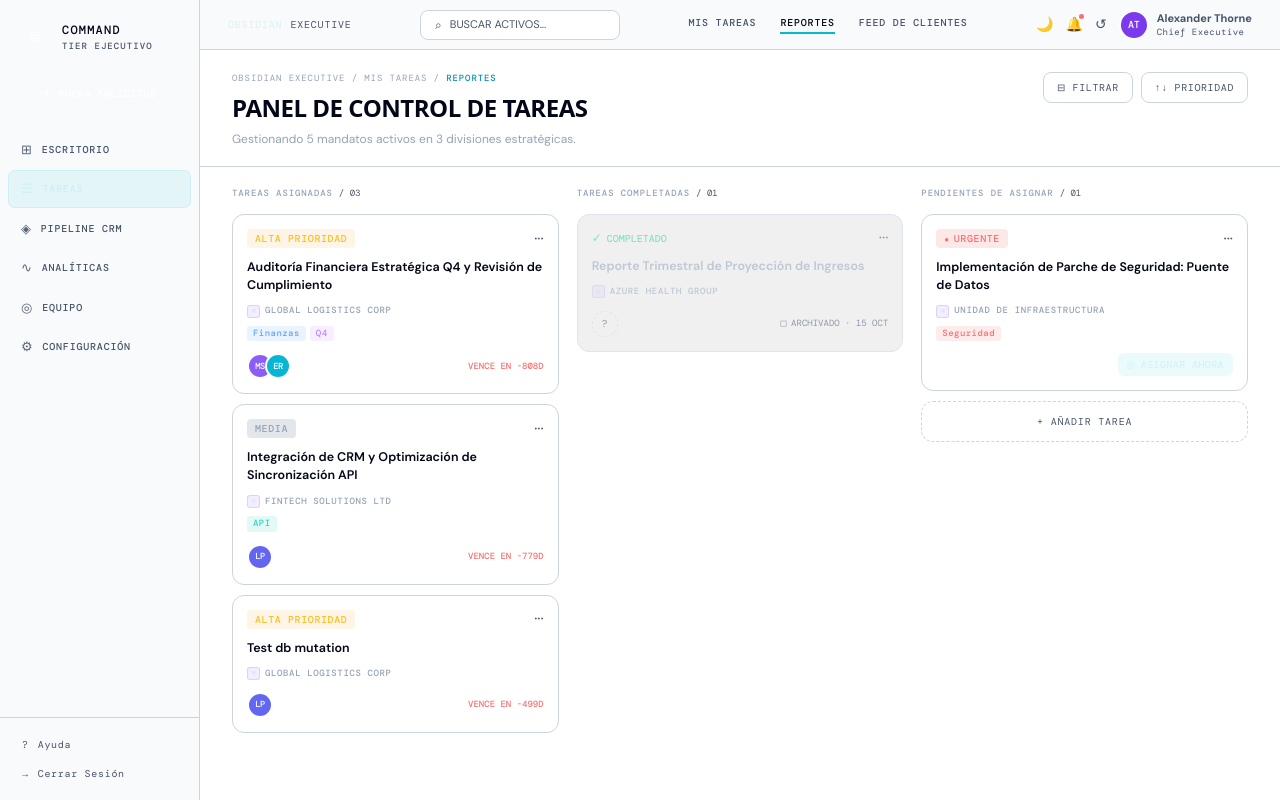
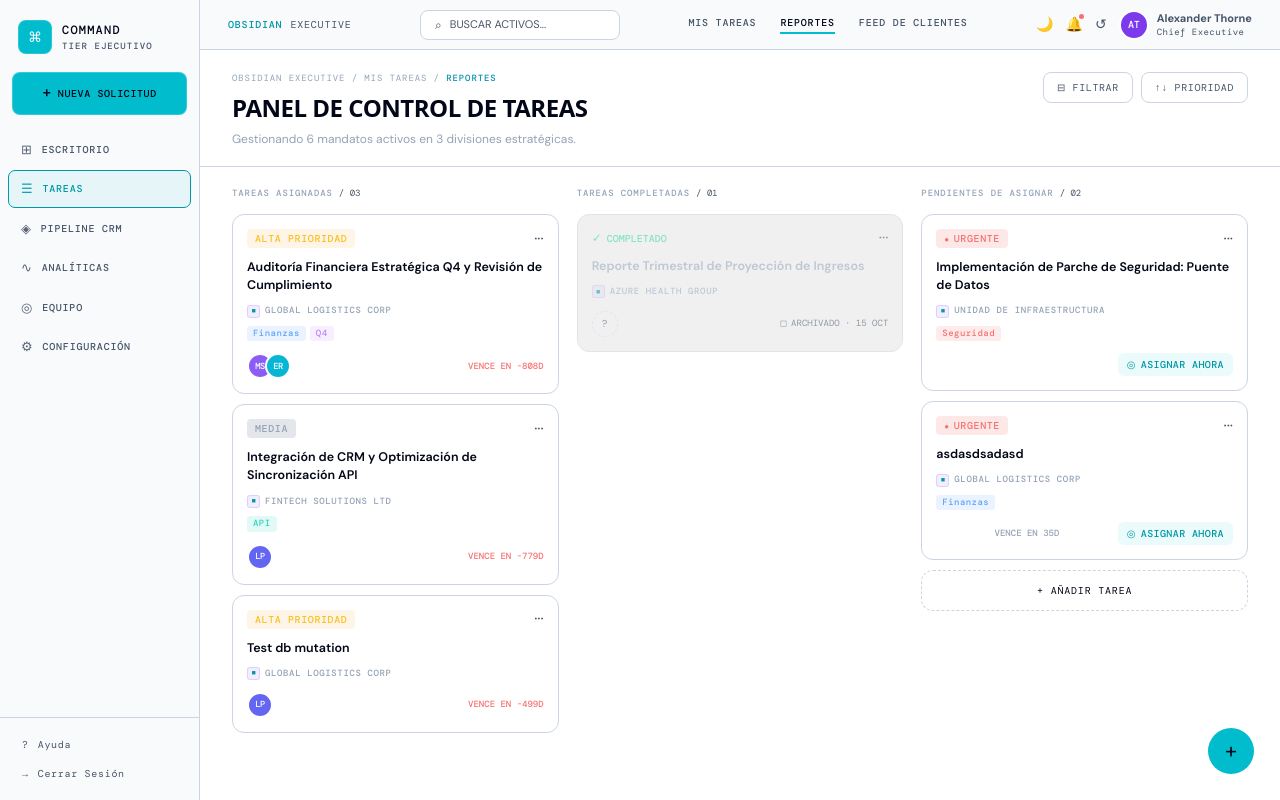
Before and after one commit to SergioE-ASY/Gestor-de-flujo-de-trabajo, a React (Vite) app in the folder Frontend/: page / in a window 1280 px wide. Built offline with nearby package versions, Linux system fonts and the light colour scheme; data requests are answered from the project's data file; a web font is replaced by a local one.

Commit message:
fix: selector color changed ligth mode, button 'add task' color fixed

```diff
--- a/Frontend/db.json
+++ b/Frontend/db.json
@@ -220,6 +220,28 @@
       "type": "task",
       "_ui_column": "assigned",
       "_extra_assignees": []
+    },
+    {
+      "id": "4qmGDUsf3l8",
+      "title": "asdasdsadasd",
+      "description": "fsdfsdfsdfds",
+      "project_id": "prj-001",
+      "due_date": "2026-05-12",
+      "priority": "urgent",
+      "tags": [
+        "tag-001"
+      ],
+      "sprint_id": null,
+      "assignee_id": null,
+      "parent_task_id": null,
+      "project_sequence": 99,
+      "position": 99,
+      "estimated_min": null,
+      "status": "todo",
+      "completed_at": null,
+      "type": "task",
+      "_ui_column": "pending",
+      "_extra_assignees": []
     }
   ],
   "$schema": "./node_modules/json-server/schema.json"
--- a/Frontend/src/components/TaskManager.css
+++ b/Frontend/src/components/TaskManager.css
@@ -15,11 +15,13 @@
 
   --accent: var(--accent-primary);
   --accent-hover: var(--accent-primary-hover);
-  --accent-light: var(--accent-primary-light);
+  --accent-light: var(--accent-primary-hover); /* FIX: sólido, no rgba */
   --accent-bg: var(--sidebar-active);
-  --accent-bg-hover: rgba(0, 229, 255, 0.25);
+  --accent-bg-hover: var(--accent-primary-light);
   --accent-secondary: var(--color-info-text);
-  --accent-gradient: var(--accent-gradient);
+
+  /* Gradiente base (sólido en light para legibilidad) */
+  --accent-gradient: var(--accent-primary);
   --accent-shadow: var(--shadow-md);
 
   --text-heading: var(--foreground);
@@ -30,7 +32,12 @@
   --border: var(--border);
   --border-subtle: var(--border-hover);
 
-  --scrollbar-thumb: var(--accent-primary-light);
+  --scrollbar-thumb: var(--foreground-muted);
+}
+
+.dark {
+  /* Restaura el gradiente extremo en modo oscuro */
+  --accent-gradient: var(--accent-gradient-mixed);
 }
 
 /* ============================================================
@@ -86,7 +93,7 @@ button { font-family: inherit; }
 /* Buttons */
 .btn-primary {
   padding: 9px 26px; border-radius: 9px; cursor: pointer; border: none;
-  background: var(--accent-gradient); color: #fff;
+  background: var(--accent-gradient); color: #020617;
   font-size: 13px; font-weight: 700;
   box-shadow: 0 4px 16px var(--accent-shadow);
   transition: all 0.2s;
@@ -137,7 +144,7 @@ button { font-family: inherit; }
 .sidebar-cta {
   width: 100%; padding: 9px 0; border-radius: 8px;
   background: var(--accent-gradient); border: 1px solid rgba(255,255,255,0.2);
-  color: #fff; font-size: 10px; font-weight: 800; letter-spacing: 0.06em;
+  color: #020617; font-size: 10px; font-weight: 800; letter-spacing: 0.06em;
   cursor: pointer; display: flex; align-items: center; justify-content: center; gap: 6px;
   font-family: 'DM Mono', monospace; box-shadow: 0 4px 16px var(--accent-shadow);
 }
@@ -214,7 +221,7 @@ button { font-family: inherit; }
 .col-items { display: flex; flex-direction: column; gap: 10px; }
 .add-col-btn {
   width: 100%; padding: 12px; border-radius: 12px; border: 1px dashed var(--border-subtle);
-  background: transparent; color: var(--text-dim); font-size: 10px; cursor: pointer;
+  background: transparent; color: var(--foreground); font-size: 10px; cursor: pointer;
   font-family: 'DM Mono', monospace; letter-spacing: 0.08em;
 }
 
@@ -349,7 +356,7 @@ button { font-family: inherit; }
 /* ============================================================
    FAB
    ============================================================ */
-.fab { position: fixed; bottom: 26px; right: 26px; width: 46px; height: 46px; border-radius: 50%; background: var(--accent-gradient); border: none; color: #fff; font-size: 22px; cursor: pointer; display: flex; align-items: center; justify-content: center; box-shadow: 0 6px 24px var(--accent-shadow); line-height: 1; transition: transform 0.15s; z-index: 40; }
+.fab { position: fixed; bottom: 26px; right: 26px; width: 46px; height: 46px; border-radius: 50%; background: var(--accent-gradient); border: none; color: #020617; font-size: 22px; cursor: pointer; display: flex; align-items: center; justify-content: center; box-shadow: 0 6px 24px var(--accent-shadow); line-height: 1; transition: transform 0.15s; z-index: 40; }
 .fab:hover { transform: scale(1.1); }
 
 /* ============================================================
```
